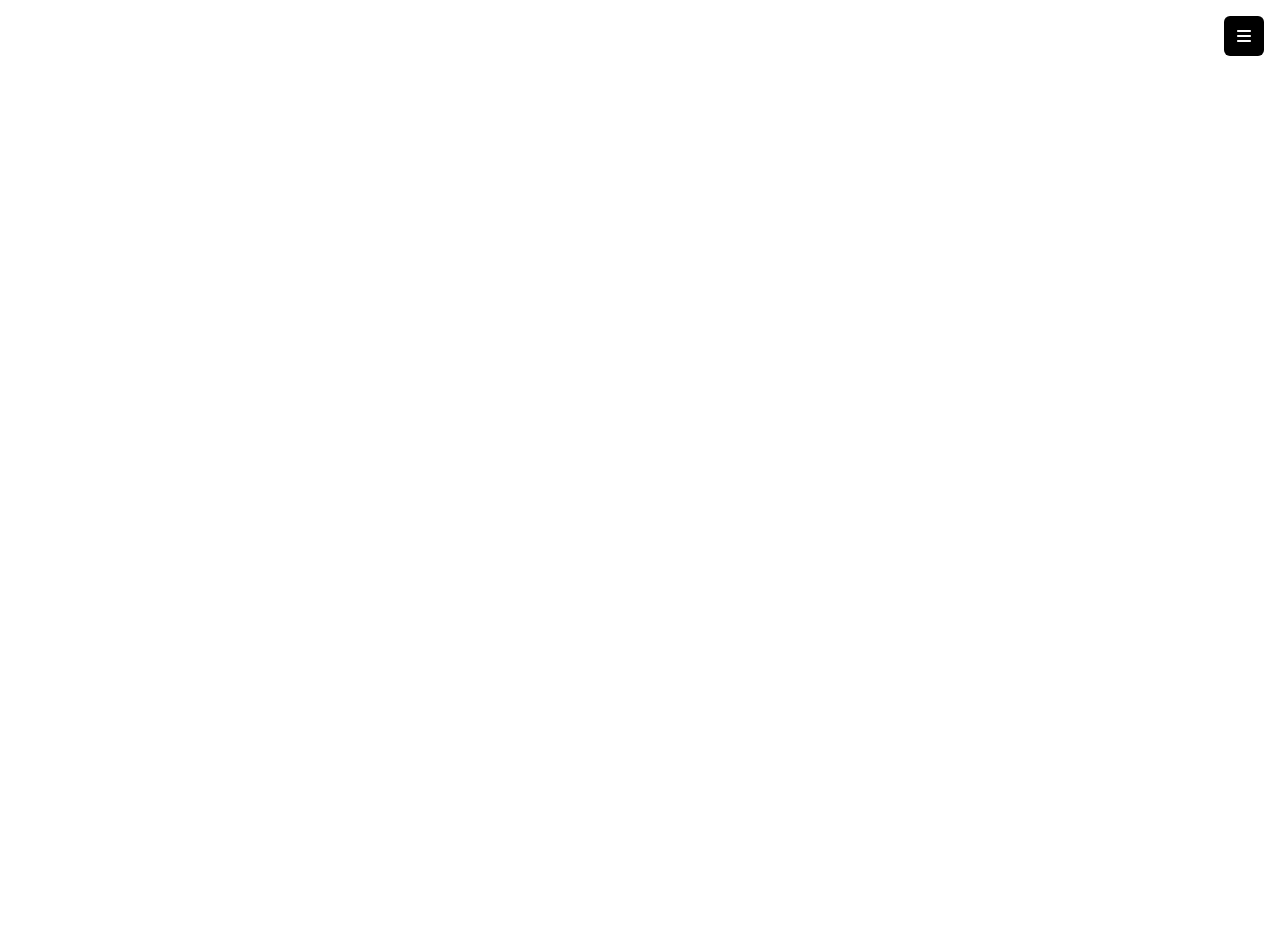
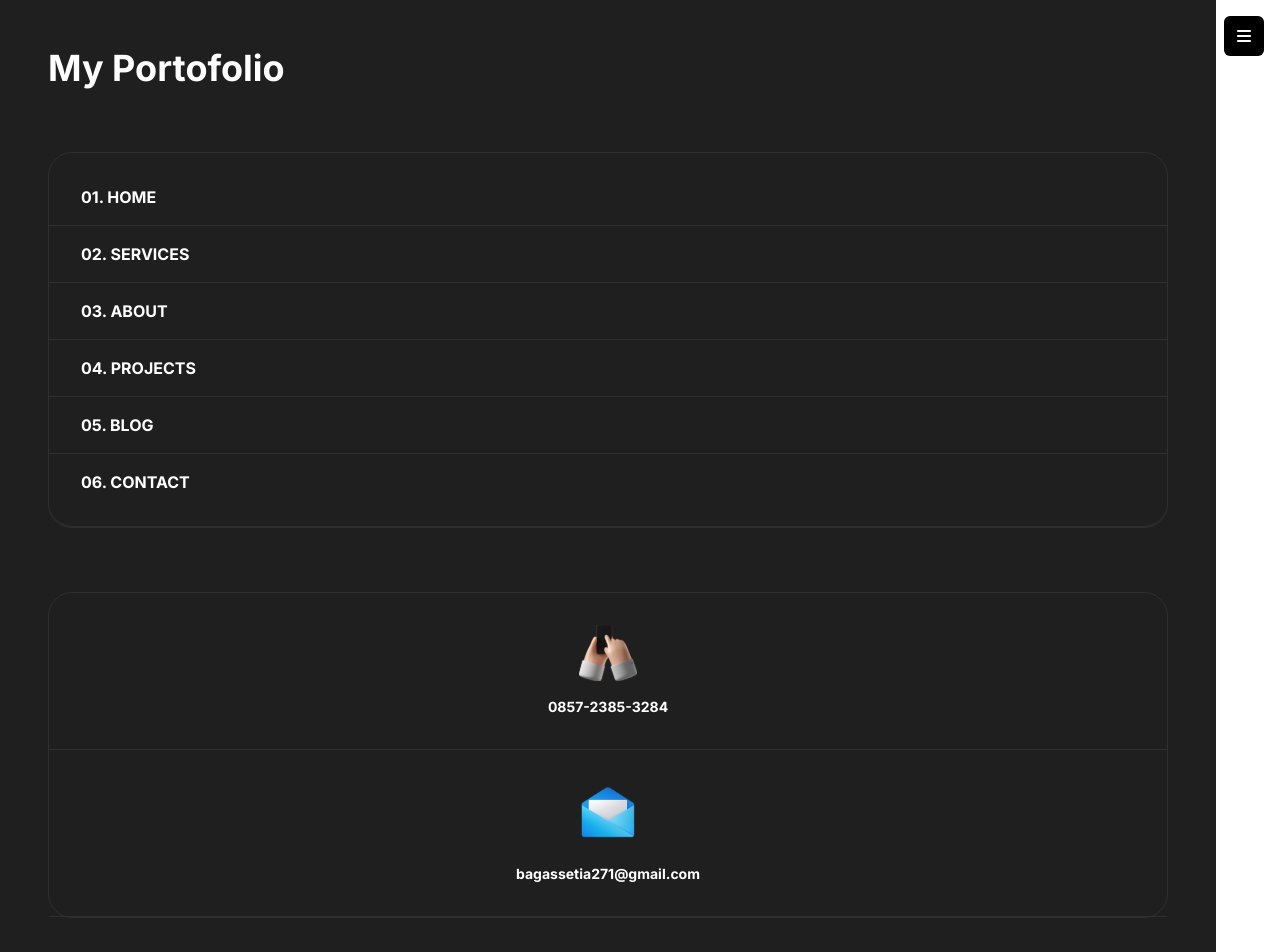
Before and after one commit to FieryInferno/my-portofolio, a Next.js app: page /example in a window 1280 px wide. Shown: the top 952 px of the page. Before the commit the page ends 800 px from the top, so only its background shows below. Built offline with nearby package versions, Linux system fonts and the light colour scheme.

Commit message:
feat:Sidebar

```diff
--- a/src/components/navbar.tsx
+++ b/src/components/navbar.tsx
@@ -1,15 +1,58 @@
 import { FontAwesomeIcon } from '@fortawesome/react-fontawesome'
 import { faBars } from '@fortawesome/free-solid-svg-icons'
 import { config } from '@fortawesome/fontawesome-svg-core'
+import Image from 'next/image';
+import tangan from '../../public/tangan.svg';
+import email from '../../public/email.svg';
 import '@fortawesome/fontawesome-svg-core/styles.css'
+
 config.autoAddCss = false
 
 export default function Home() {
     return (
         <>
             <div className="flex justify-end p-4">
-                <div className="bg-black w-10 h-10 p-2 rounded-md text-center hover:bg-[#5044EB]">
+                <div className="bg-black w-10 h-10 p-2 rounded-md text-center cursor-pointer hover:bg-[#5044EB]">
                     <FontAwesomeIcon icon={faBars} style={{color: "#fcfcfc",}} />
+                </div>
+                <div className="absolute right-16 inset-y-0 left-0 bg-[#1F1F1F] text-white p-12 font-bold h-max">
+                    <div className='mb-16'>
+                        <h1 className="text-4xl">My Portofolio</h1>
+                    </div>
+                    <div className='border border-[#2F2F2F] rounded-3xl mb-16'>
+                        <ul>
+                            <li className='px-8 pt-8 pb-4 box-content border-b border-[#2F2F2F] transition-all duration-300 hover:bg-[#5044EB] rounded-t-3xl'>01. HOME</li>
+                            <li className='px-8 py-4 box-content border-b border-[#2F2F2F] transition-all duration-300 hover:bg-[#5044EB]'>02. SERVICES</li>
+                            <li className='px-8 py-4 box-content border-b border-[#2F2F2F] transition-all duration-300 hover:bg-[#5044EB]'>03. ABOUT</li>
+                            <li className='px-8 py-4 box-content border-b border-[#2F2F2F] transition-all duration-300 hover:bg-[#5044EB]'>04. PROJECTS</li>
+                            <li className='px-8 py-4 box-content border-b border-[#2F2F2F] transition-all duration-300 hover:bg-[#5044EB]'>05. BLOG</li>
+                            <li className='px-8 pb-8 py-4 box-content border-b border-[#2F2F2F] transition-all duration-300 hover:bg-[#5044EB] rounded-b-3xl'>06. CONTACT</li>
+                        </ul>
+                    </div>
+                    <div className='border border-[#2F2F2F] rounded-3xl'>
+                        <ul>
+                            <li className='p-8 box-content border-b border-[#2F2F2F] rounded-t-3xl flex flex-col items-center'>
+                                <div className='mb-4'>
+                                    <Image
+                                        src={tangan}
+                                        alt='tangan'
+                                        priority
+                                    />
+                                </div>
+                                <div className='text-sm'>0857-2385-3284</div>
+                            </li>
+                            <li className='p-8 box-content border-b border-[#2F2F2F] rounded-t-3xl flex flex-col items-center'>
+                                <div className='mb-4'>
+                                    <Image
+                                        src={email}
+                                        alt='email'
+                                        priority
+                                    />
+                                </div>
+                                <div className='text-sm'>bagassetia271@gmail.com</div>
+                            </li>
+                        </ul>
+                    </div>
                 </div>
             </div>
         </>
```
Also changed, not shown: public/email.svg (added), public/tangan.svg (added).
